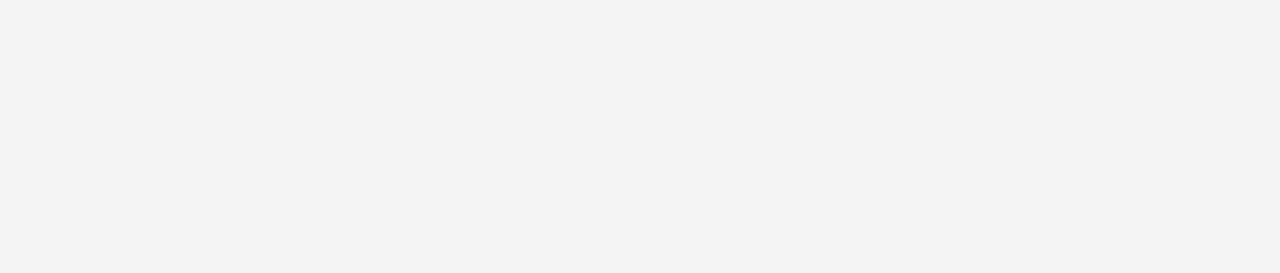
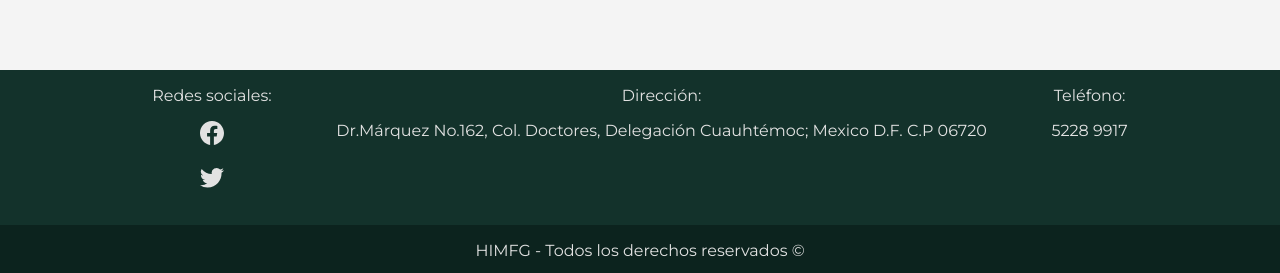
Before and after one commit to ricardoggz/himfg-cursos-website, a Next.js app: page / in a window 1280 px wide. Shown: the part 1217-1490 px from the top of the page. Before the commit the page ends 1287 px from the top, so only its background shows below. Built offline with nearby package versions, Linux system fonts and the light colour scheme; no server answers.

Commit message:
[add]: footer component in main

```diff
--- a/src/pages/_app.js
+++ b/src/pages/_app.js
@@ -1,6 +1,6 @@
 import '../styles/global.css'
 import { Montserrat } from '@next/font/google'
-import { Layout } from '../components'
+import { Layout, Footer } from '../components'
 import { AdminProvider } from '../contexts'
 
 const montserratFont = Montserrat({ subsets: ['latin'] })
@@ -11,6 +11,7 @@ export default function App({ Component, pageProps }) {
       <Layout>
         <main className={montserratFont.className}>
           <Component {...pageProps} />
+          <Footer />
         </main>
       </Layout>
     </AdminProvider>
```
